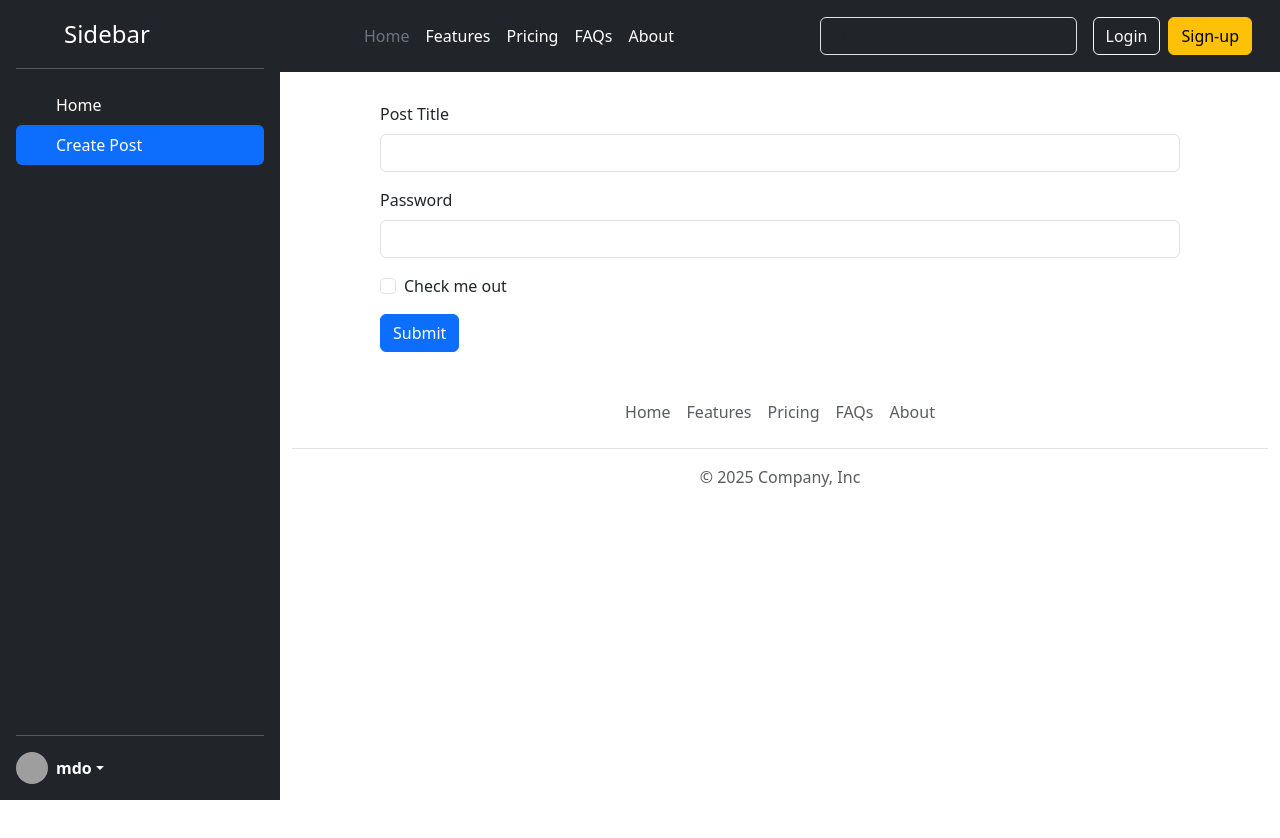
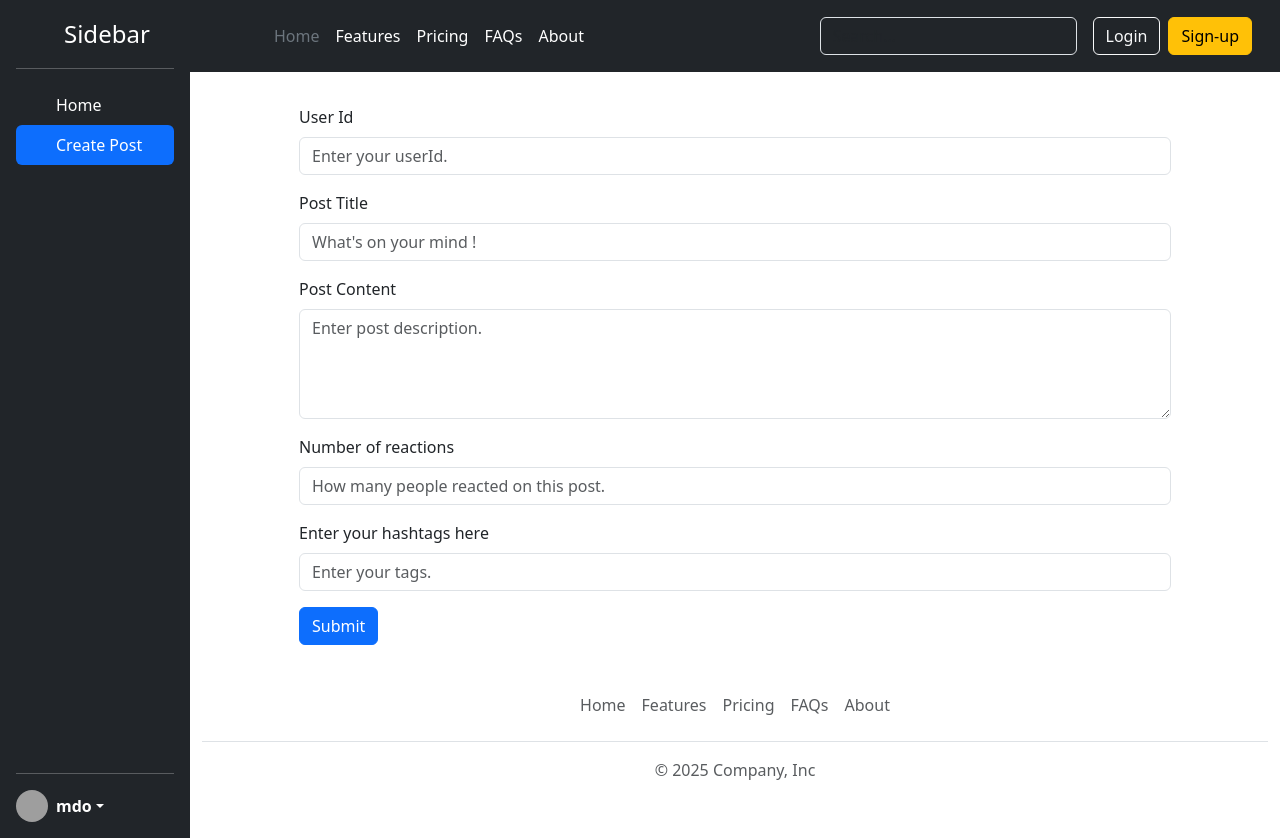
Before and after one commit to AshiwaniKumar-hacker/Social-Media, a React app in the folder facebook-clone/: page / in a window 1280 px wide. Before the commit the page ends 800 px from the top, so only its background shows below. Built offline with nearby package versions, Linux system fonts and the light colour scheme; grey boxes are pictures that could not be loaded; the HTML template or start-up script is replaced by a standard one.

Commit message:
completed my social media app

```diff
--- a/facebook-clone/src/components/CreatePost.jsx
+++ b/facebook-clone/src/components/CreatePost.jsx
@@ -1,6 +1,48 @@
+import { useContext, useRef } from "react";
+import {PostList} from "../store/post-list-store";
+
 const CreatePost=()=>{
-  return (
-  <form className="create-post">
+  const {addPost}=useContext(PostList)
+
+const userIdElement= useRef();
+const postTitleElement=useRef();
+const postBodyElement=useRef();
+const reactionsElement=useRef();
+const tagsElement=useRef();
+
+const handleSubmit=(event)=>{
+event.preventDefault();
+const userId = userIdElement.current.value;
+const postTitle=postTitleElement.current.value;
+const postBody = postBodyElement.current.value;
+const reactions = reactionsElement.current.value;
+const tags =tagsElement.current.value.split(" ");
+userIdElement.current.value="";
+postTitleElement.current.value="";
+postBodyElement.current.value="";
+reactionsElement.current.value="";
+tagsElement.current.value="";
+
+
+addPost(userId,postTitle,postBody,reactions,tags);
+
+}
+
+return (
+  <form className="create-post" onSubmit={handleSubmit}>
+
+ <div className="mb-3">
+    <label htmlFor="title" className="form-label">
+      User Id
+      </label>
+    <input type="text"
+      className="form-control"
+      id="userId"
+      ref={userIdElement}
+      placeholder="Enter your userId."
+      />
+  </div>
+
   <div className="mb-3">
     <label htmlFor="title" className="form-label">
       Post Title
@@ -8,17 +50,50 @@ const CreatePost=()=>{
     <input type="text"
       className="form-control"
       id="title"
+      ref={postTitleElement}
+      placeholder="What's on your mind !"
       />
   </div>
-  <div class="mb-3">
-    <label htmlFor="exampleInputPassword1" class="form-label">Password</label>
-    <input type="password" className="form-control" id="exampleInputPassword1"/>
+
+  <div className="mb-3">
+    <label htmlFor="title" className="form-label">
+      Post Content
+      </label>
+    <textarea
+    rows="4"
+     type="text"
+      className="form-control"
+      id="title"
+      ref={postBodyElement}
+      placeholder="Enter post description."
+      />
   </div>
-  <div className="mb-3 form-check">
-    <input type="checkbox" className="form-check-input" id="exampleCheck1"/>
-    <label className="form-check-label" for="exampleCheck1">Check me out</label>
+
+ <div className="mb-3">
+    <label htmlFor="title" className="form-label">
+      Number of reactions
+      </label>
+    <input type="text"
+      className="form-control"
+      id="userId" postBody
+      ref={reactionsElement}
+      placeholder="How many people reacted on this post."
+      />
   </div>
-  <button type="submit" className="btn btn-primary">Submit</button>
+
+   <div className="mb-3">
+    <label htmlFor="title" className="form-label">
+      Enter your hashtags here
+      </label>
+    <input type="text"
+      className="form-control"
+      id="tags"
+      ref={tagsElement}
+      placeholder="Enter your tags."
+      />
+  </div>
+
+  <button type="Post" className="btn btn-primary">Submit</button>
 </form>
 
  )
--- a/facebook-clone/src/components/Sidebar.jsx
+++ b/facebook-clone/src/components/Sidebar.jsx
@@ -4,7 +4,7 @@ const Sidebar = ({selectedTab,setSelectedTab}) => {
   return (
     <div
       className="d-flex flex-column flex-shrink-0 p-3 text-bg-dark sidebar"
-      style={{ width: "280px" }}
+      style={{ width: "190px" }}
     >
       <a
         href="/"
--- a/facebook-clone/src/store/post-list-store.jsx
+++ b/facebook-clone/src/store/post-list-store.jsx
@@ -11,6 +11,8 @@ const postListReducer = (currPostList,action) => {
   let newPostList=currPostList;
   if(action.type ==='DELETE_POST'){
 newPostList = currPostList.filter((post)=>post.id!==action.payload.postId)
+  } else if(action.type==="ADD_POST"){
+    newPostList=[action.payload,...currPostList]
   }
   return newPostList;
 }
@@ -19,8 +21,18 @@ const PostListProvider = ({children}) =>{
 
 const [postList,dispatchPostList]=useReducer(postListReducer,defaultPostList);
 
-const addPost = ()=>{
-
+const addPost = (userId,postTitle,postBody,reactions,tags)=>{
+  dispatchPostList ({
+    type:'ADD_POST',
+    payload:{
+  id:Date.now(),
+  title:postTitle,
+  body:postBody,
+  reactions:reactions,
+  userId:userId,
+  tags:tags
+}
+  })
 }
 
 const deletePost = (postId) => {
```
